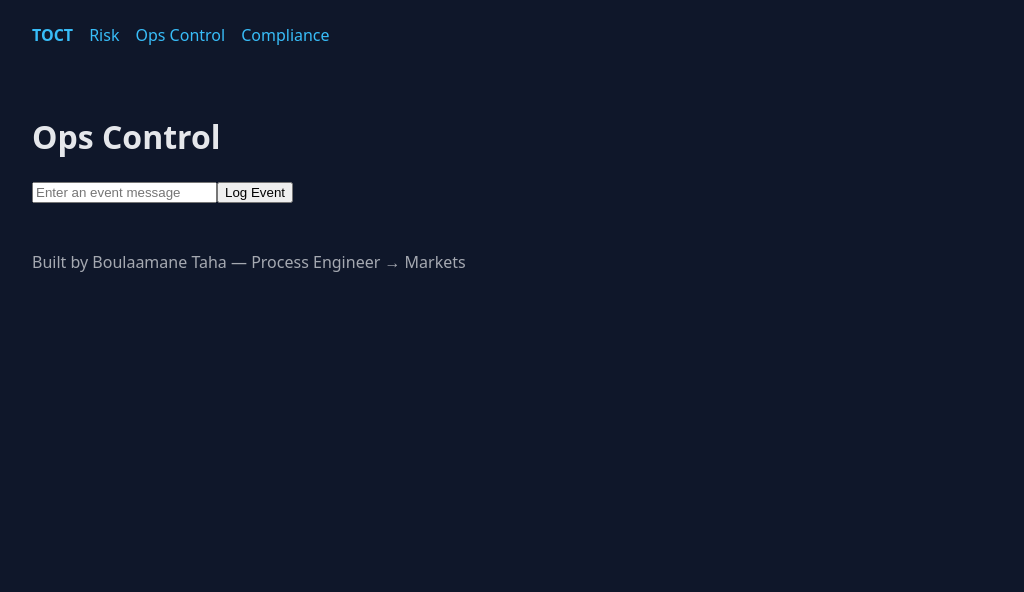
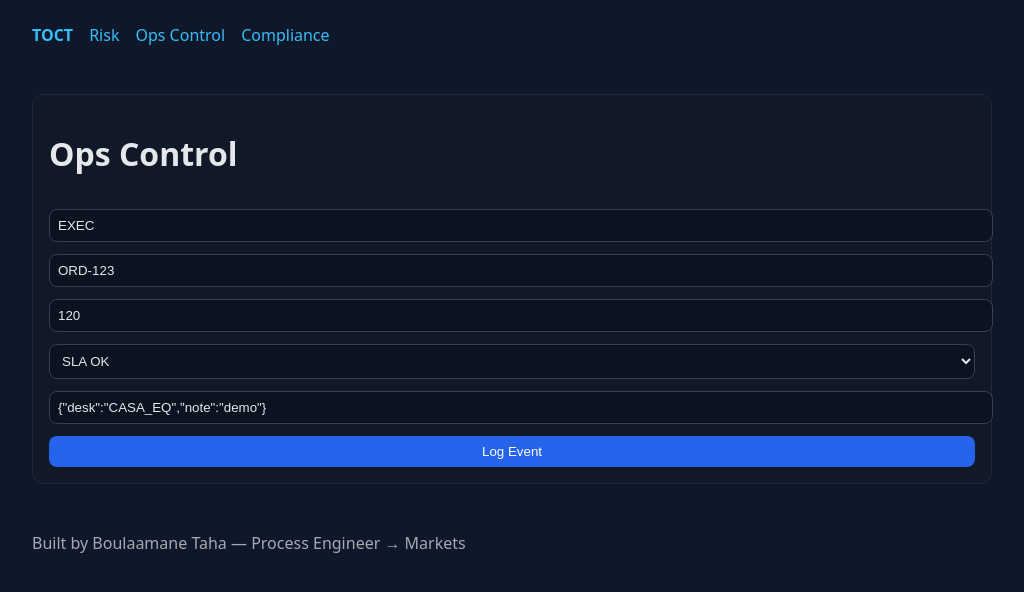
Before and after one commit to TahaBo04/Toct, a Next.js app in the folder frontend/: page /ops-control in a window 1280 px wide. Shown: the top 592 px of the page, without its empty margins (128-1152 px from the left). Built offline with nearby package versions, Linux system fonts and the light colour scheme; no server answers.

Commit message:
Update page.tsx

```diff
--- a/frontend/src/app/ops-control/page.tsx
+++ b/frontend/src/app/ops-control/page.tsx
@@ -4,44 +4,48 @@ import { useState } from "react";
 import { api } from "../../lib/api";
 
 export default function OpsControlPage() {
-  const [message, setMessage] = useState("");
-  const [log, setLog] = useState<any>(null);
+  const [stage, setStage] = useState("EXEC");
+  const [entity, setEntity] = useState("ORD-123");
+  const [latency, setLatency] = useState(120);
+  const [slaOk, setSlaOk] = useState(true);
+  const [details, setDetails] = useState('{"desk":"CASA_EQ","note":"demo"}');
+  const [res, setRes] = useState<any>(null);
+  const [err, setErr] = useState<string | null>(null);
 
-  const handleLog = async () => {
+  async function logEvent() {
+    setErr(null); setRes(null);
     try {
-      const res = await api("/ops/log", {
+      const out = await api("/ops/event", {
         method: "POST",
         headers: { "Content-Type": "application/json" },
-        body: JSON.stringify({ message }),
+        body: JSON.stringify({
+          stage,
+          entity_id: entity,
+          latency_ms: latency,
+          sla_ok: slaOk,
+          details_json: details
+        })
       });
-      setLog(res);
-    } catch (err) {
-      console.error(err);
+      setRes(out);
+    } catch (e:any) {
+      setErr(String(e));
     }
-  };
+  }
 
   return (
-    <div className="p-8">
-      <h1 className="text-2xl font-bold mb-4">Ops Control</h1>
-      <input
-        type="text"
-        value={message}
-        onChange={(e) => setMessage(e.target.value)}
-        placeholder="Enter an event message"
-        className="border px-3 py-2 rounded w-80 mr-2 text-black"
-      />
-      <button
-        onClick={handleLog}
-        className="bg-blue-600 hover:bg-blue-700 text-white px-4 py-2 rounded"
-      >
-        Log Event
-      </button>
-
-      {log && (
-        <pre className="bg-gray-900 text-green-400 p-4 rounded mt-4">
-          {JSON.stringify(log, null, 2)}
-        </pre>
-      )}
+    <div className="card" style={{display:"grid", gap:12}}>
+      <h1>Ops Control</h1>
+      <input className="input" value={stage} onChange={e=>setStage(e.target.value)} placeholder="Stage"/>
+      <input className="input" value={entity} onChange={e=>setEntity(e.target.value)} placeholder="Entity ID"/>
+      <input className="input" type="number" value={latency} onChange={e=>setLatency(parseInt(e.target.value||"0"))} placeholder="Latency (ms)"/>
+      <select className="select" value={slaOk ? "1":"0"} onChange={e=>setSlaOk(e.target.value==="1")}>
+        <option value="1">SLA OK</option>
+        <option value="0">SLA Breach</option>
+      </select>
+      <input className="input" value={details} onChange={e=>setDetails(e.target.value)} placeholder='{"key":"value"}'/>
+      <button className="btn" onClick={logEvent}>Log Event</button>
+      {err && <div style={{color:"#fca5a5"}}>{err}</div>}
+      {res && <pre className="card" style={{overflowX:"auto"}}>{JSON.stringify(res,null,2)}</pre>}
     </div>
   );
 }
```
